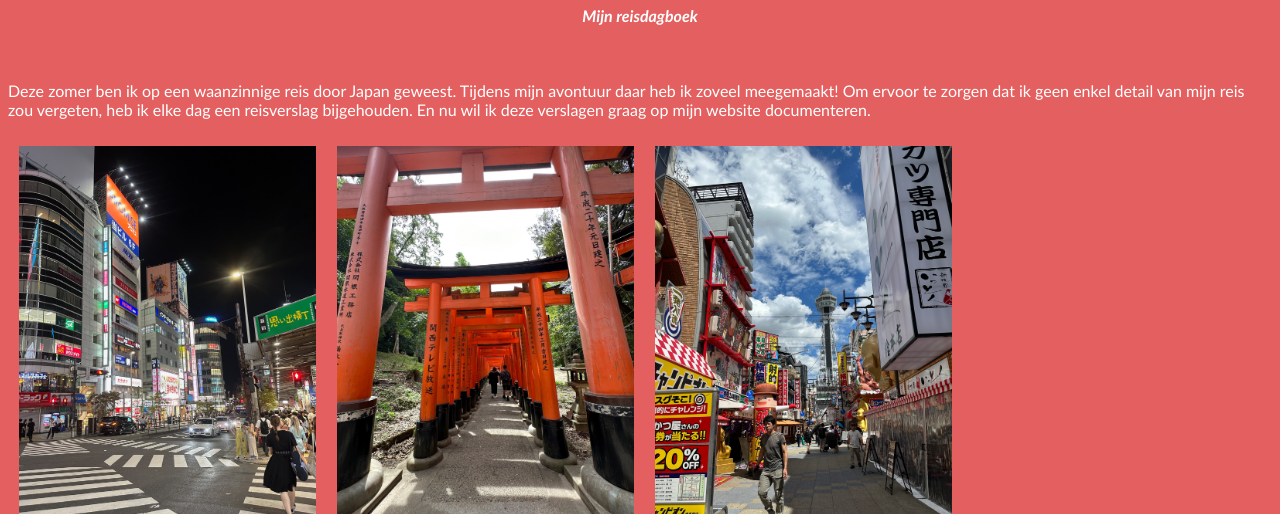
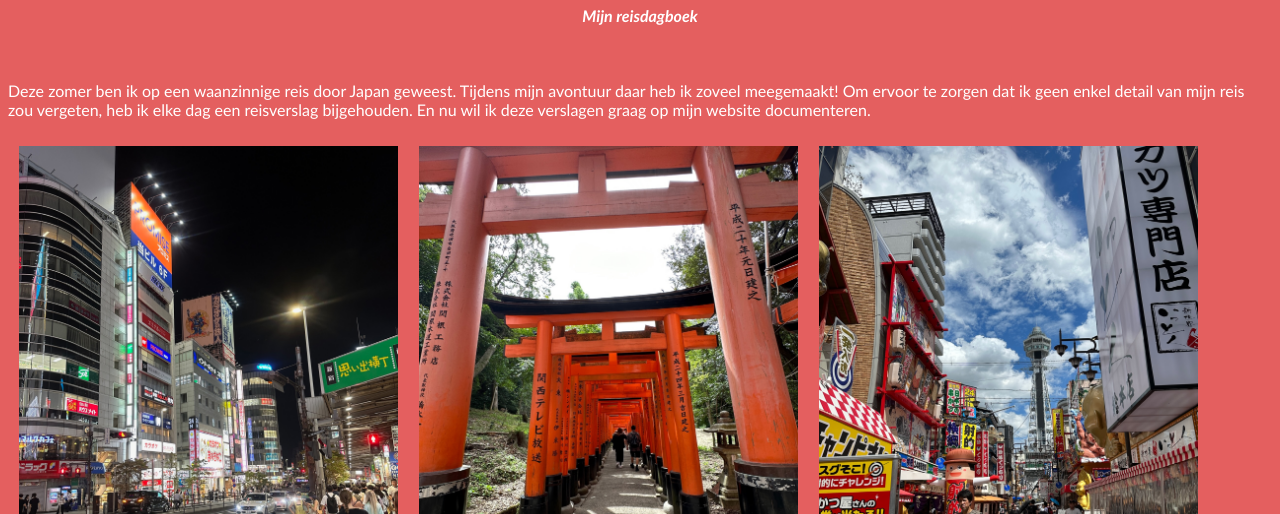
Before and after one commit to Danielprins1/japan-in-een-notendop1, a plain HTML site: page index.html in a window 1280 px wide. Shown: the part 117-631 px from the top of the page. Drawn offline with Linux system fonts and the light colour scheme; files whose address does not match are found by name.

Commit message:
Update style.css

```diff
--- a/style.css
+++ b/style.css
@@ -31,8 +31,10 @@ body{
 
 .clm{
     float: left;
-    max-width: 23.5%;
+    max-width: 30%;
     padding: 10.5px;
+    justify-content: center;
+    align-items: center;
 
 }
 
@@ -49,3 +51,7 @@ font-size: 30px;
 text-align: center;
 
 }
+
+.clm a:hover{
+    text-decoration: underline; color: red;
+}
```
